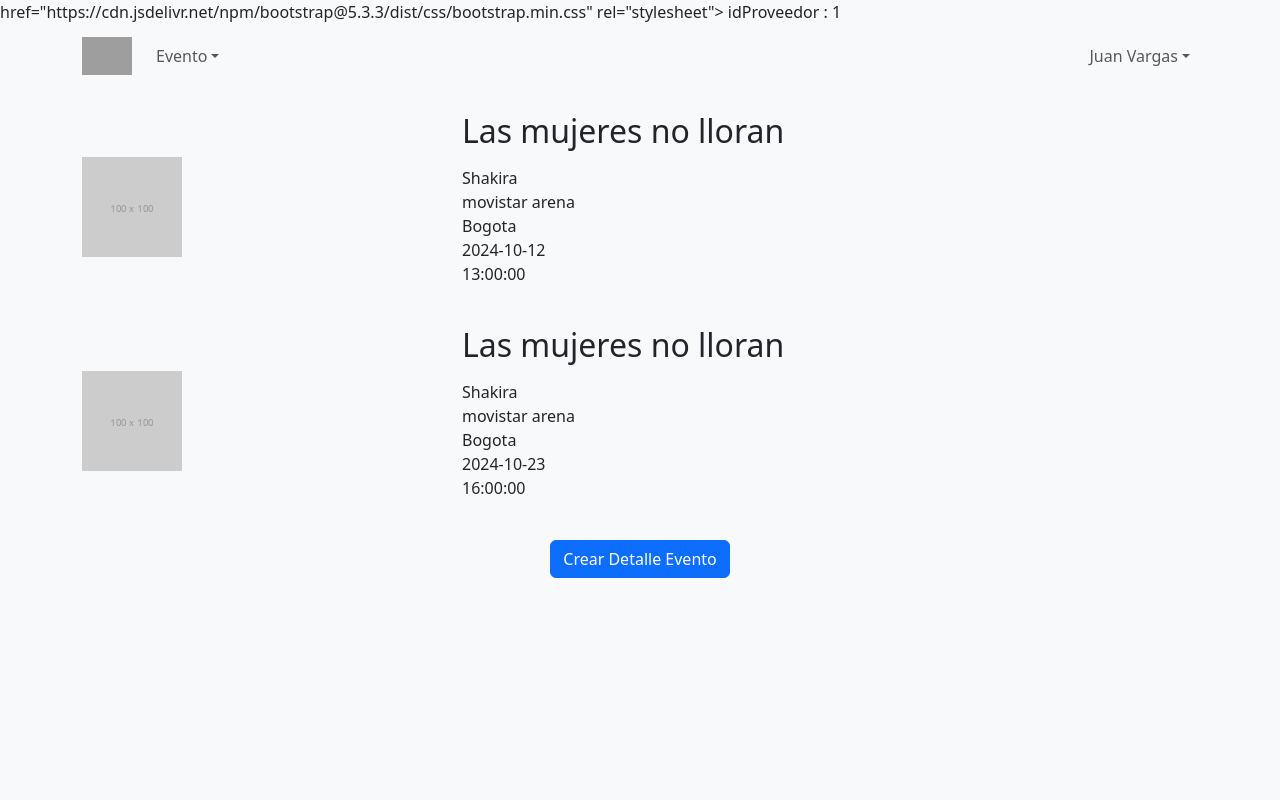
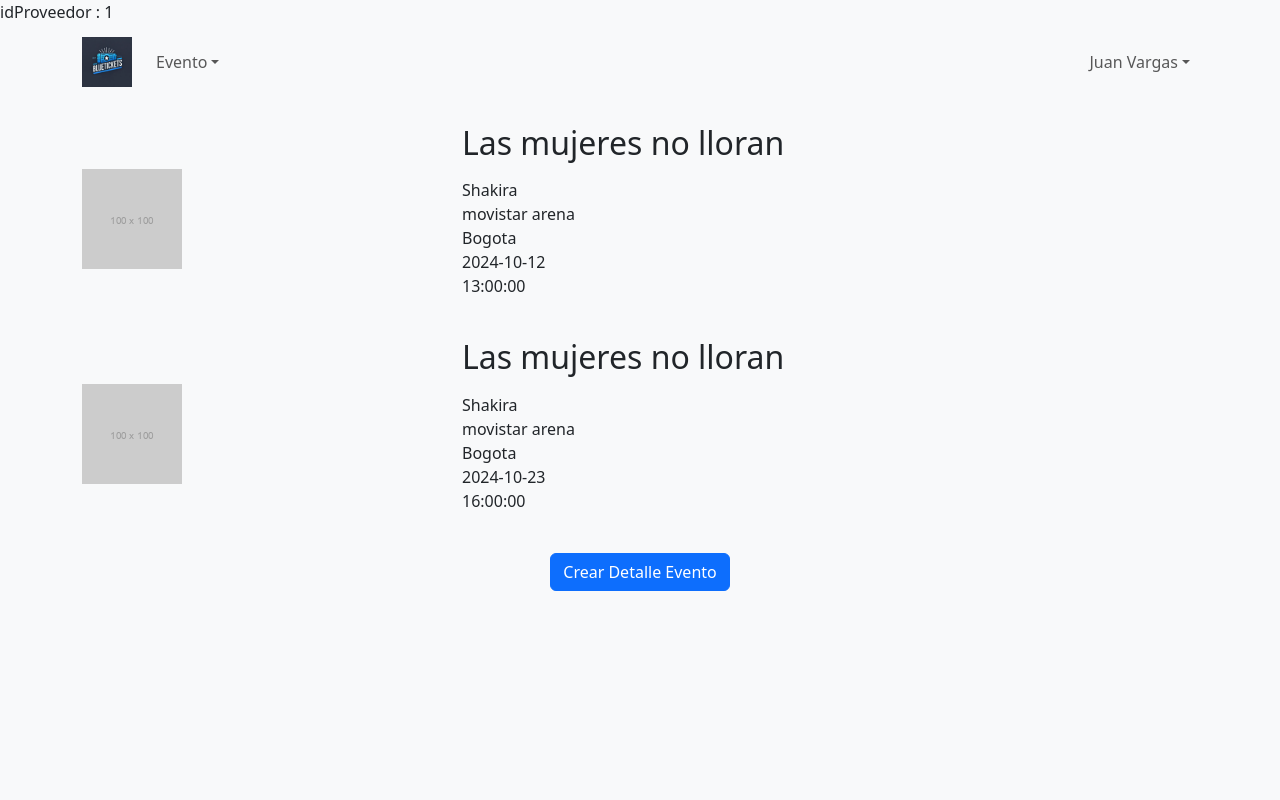
Before and after one commit to Fabian-Caro/BlueTicket, a PHP site: page /mantenimientoEvento.php?idEvento=1 in a window 1280 px wide. Run offline with PHP 8.4, Linux system fonts and the light colour scheme; the visitor is signed in with stand-in values (Sample User, id 1); data comes from the database, SQL or seed files in the repository; grey boxes are pictures that could not be loaded.

Commit message:
Fix: Logo

```diff
--- a/presentacion/mantenimientoEvento.php
+++ b/presentacion/mantenimientoEvento.php
@@ -25,8 +25,6 @@
     <meta name="viewport" content="width=device-width, initial-scale=1">
     <title><?php echo $eventoData->getNombreEvento(); ?></title>
     <link href="https://cdn.jsdelivr.net/npm/bootstrap@5.3.3/dist/css/bootstrap.min.css" rel="stylesheet" integrity="sha384-QWTKZyjpPEjISv5WaRU9OFeRpok6YctnYmDr5pNlyT2bRjXh0JMhjY6hW+ALEwIH" crossorigin="anonymous">
-    href="https://cdn.jsdelivr.net/npm/bootstrap@5.3.3/dist/css/bootstrap.min.css"
-    rel="stylesheet">
     <script
         src="https://cdn.jsdelivr.net/npm/bootstrap@5.3.3/dist/js/bootstrap.bundle.min.js"></script>
     <link href="css/estilos.css" rel="stylesheet">
--- a/presentacion/navProveedor.php
+++ b/presentacion/navProveedor.php
@@ -12,7 +12,7 @@
 
 <nav class="navbar navbar-expand-lg bg-body-tertiary">
 		<div class="container">
-			<a class="navbar-brand" href="sesionProveedor.php"><img src="img/logo2.png" width="50" /></a>
+			<a class="navbar-brand" href="sesionProveedor.php"><img src="imagenes/logo.webp" width="50" /></a>
 			<button class="navbar-toggler" type="button"
 				data-bs-toggle="collapse" data-bs-target="#navbarNavDropdown"
 				aria-controls="navbarNavDropdown" aria-expanded="false"
--- a/presentacion/navbar.php
+++ b/presentacion/navbar.php
@@ -35,7 +35,7 @@
 <nav class="navbar navbar-expand-lg bg-body-tertiary">
     <div class="container-fluid">
         <a class="navbar-brand" href="index.php">
-            <img src="https://encrypted-tbn0.gstatic.com/images?q=tbn:ANd9GcRXu9fXcn2O9M2vE5nCisBfDjiey4LxYsxdXA&s" style="width: 30px; height: 30px;" alt="Logo">
+            <img src="imagenes/logo.webp" style="width: 30px; height: 30px;" alt="Logo">
         </a>
         <button class="navbar-toggler" type="button" data-bs-toggle="collapse" data-bs-target="#navbarSupportedContent" aria-controls="navbarSupportedContent" aria-expanded="false" aria-label="Toggle navigation">
             <span class="navbar-toggler-icon"></span>
```
Also changed, not shown: presentacion/boleteria.php (added), presentacion/imagenes/logo.webp (added).
